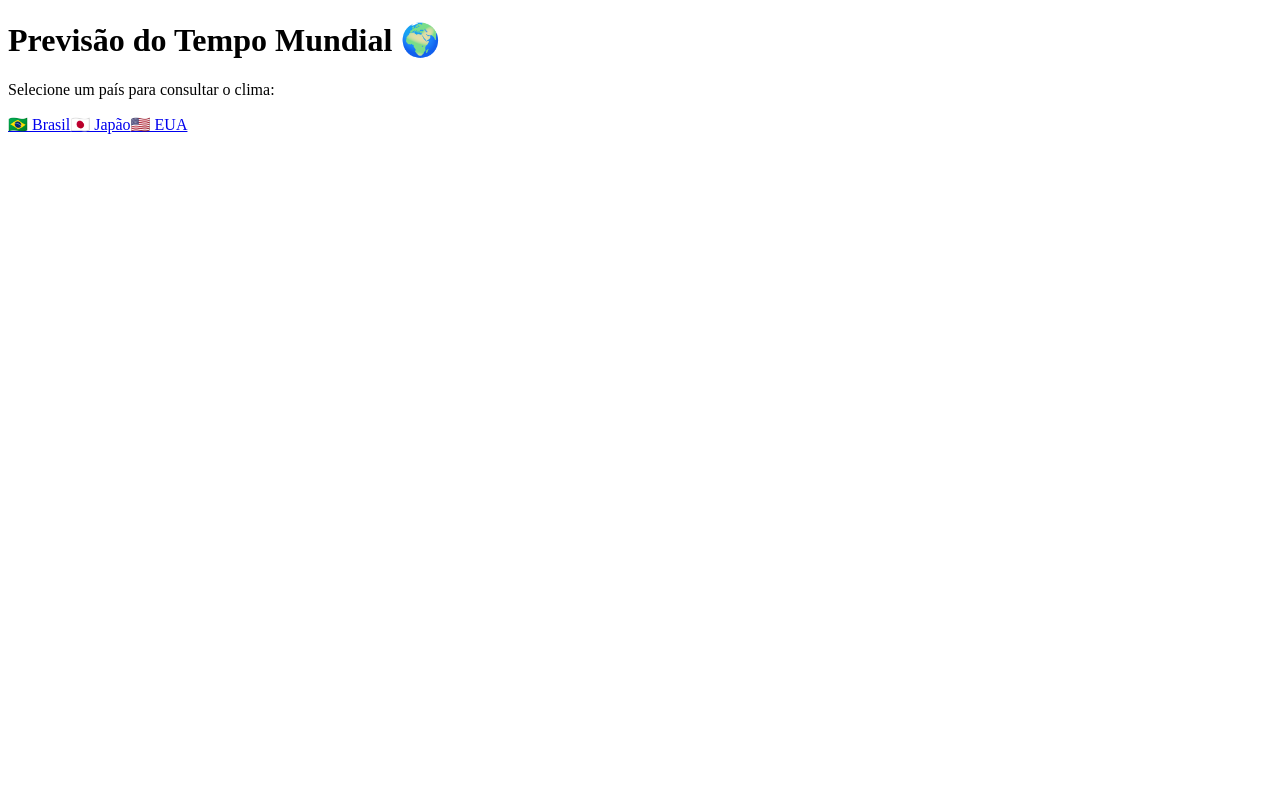
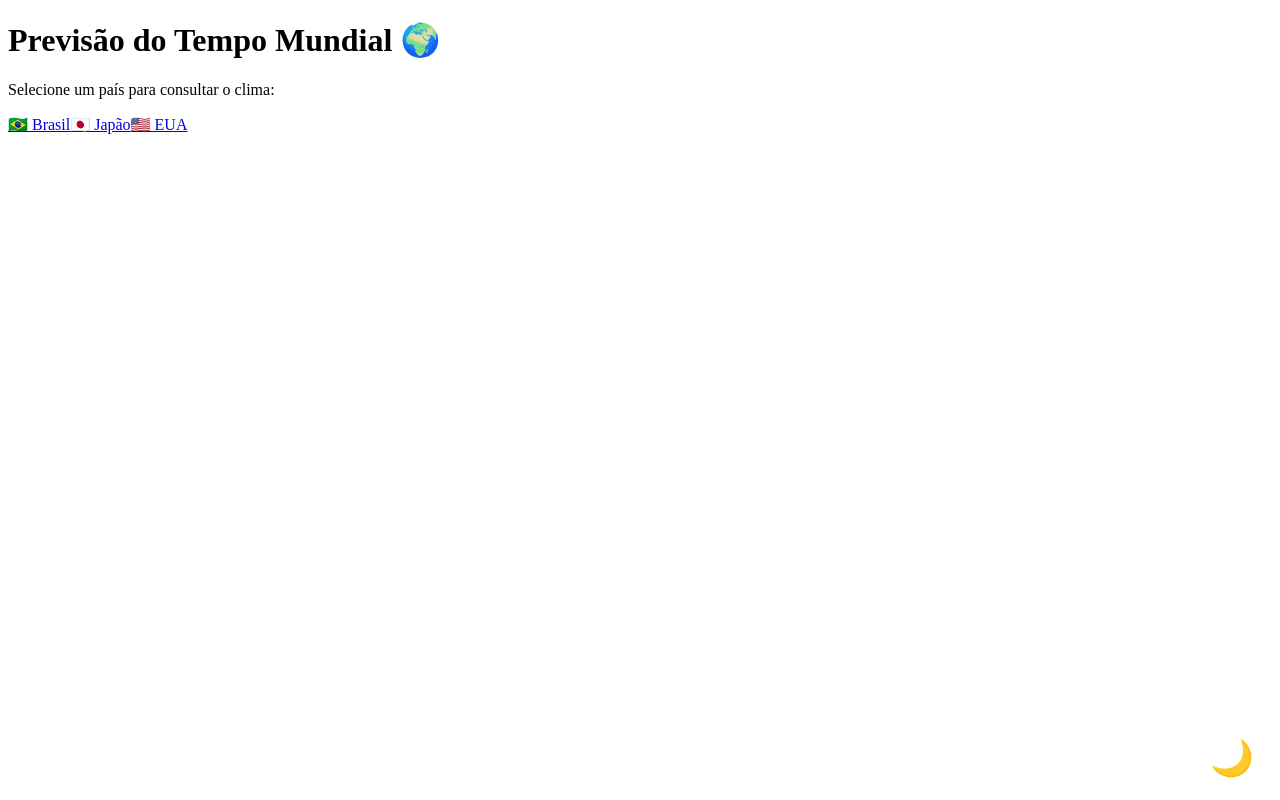
Before and after one commit to ianklein-cell/Projeto-Meteorologia, a React (Vite) app: page / in a window 1280 px wide. Built offline with nearby package versions, Linux system fonts and the light colour scheme.

Commit message:
Lua de Sangue

```diff
--- a/src/App.jsx
+++ b/src/App.jsx
@@ -3,14 +3,18 @@ import Home from "./pages/Home";
 import Brasil from "./pages/Brasil";
 import Japao from "./pages/Japao";
 import EUA from "./pages/EUA";
+import BloodMoon from "./components/BloodMoon";
 
 export default function App() {
   return (
+    <div>
+      <BloodMoon />
       <Routes>
         <Route path="/" element={<Home />} />
         <Route path="/brasil" element={<Brasil />} />
         <Route path="/japao" element={<Japao />} />
         <Route path="/eua" element={<EUA />} />
       </Routes>
+    </div>
   );
 }
--- a/src/components/BloodMoon.jsx
+++ b/src/components/BloodMoon.jsx
@@ -1,5 +1,46 @@
+import { useState, useEffect } from "react";
+
 export default function BloodMoon() {
+  const [isBloodMoon, setIsBloodMoon] = useState(() => {
+    const estadoSalvo = localStorage.getItem("bloodMoon");
+    return estadoSalvo === "true";
+  });
+
+  useEffect(() => {
+    localStorage.setItem("bloodMoon", isBloodMoon);
+    if (isBloodMoon) {
+      document.body.style.backgroundColor = "#4a0e17";
+      document.body.style.color = "#ffffff";
+      document.body.style.transition = "background-color 0.5s ease, color 0.5s ease";
+    } else {
+      document.body.style.backgroundColor = "";
+      document.body.style.color = "";
+    }
+
+    return () => {
+      document.body.style.backgroundColor = "";
+      document.body.style.color = "";
+    };
+  }, [isBloodMoon]);
+
   return (
-    <div>BloodMoon</div>
-  )
+    <button
+      onClick={() => setIsBloodMoon(!isBloodMoon)}
+      title={isBloodMoon ? "Desativar Blood Moon" : "Ativar Blood Moon"}
+      style={{
+        position: "fixed",
+        bottom: "20px",
+        right: "20px",
+        fontSize: "2.2rem",
+        background: "transparent",
+        border: "none",
+        cursor: "pointer",
+        zIndex: 9999,
+        filter: isBloodMoon ? "drop-shadow(0 0 12px #ff4d4d)" : "none",
+        transition: "transform 0.2s ease, filter 0.3s ease",
+      }}
+    >
+      {isBloodMoon ? "🩸" : "🌙"}
+    </button>
+  );
 }
```
Also changed, not shown: src/index.css (deleted). Lines whose indentation alone changed are shown as unchanged.
